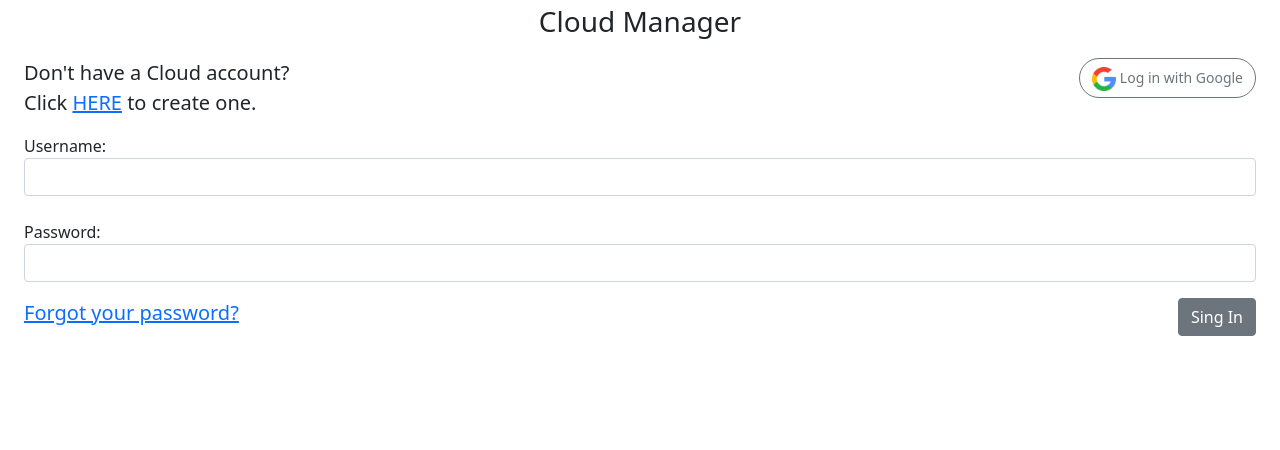
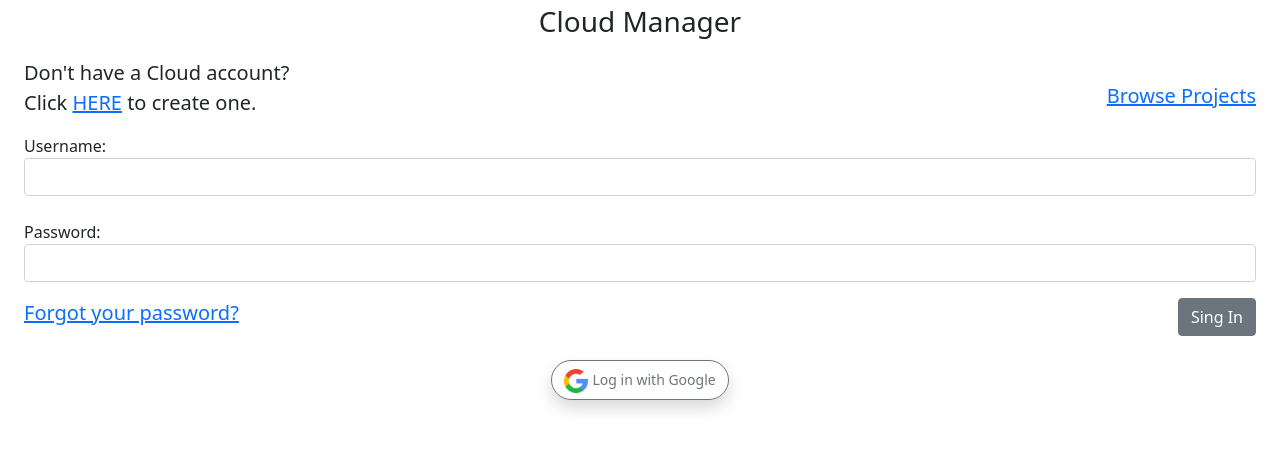
Before and after one commit to Zeusz20/BSc, a Django app: page /user/login/ in a window 1280 px wide. Shown: the top 450 px of the page. Run offline with Django 3.2, Linux system fonts and the light colour scheme; parts of the project's set-up code (start-up, migrations or seed data) failed here and were passed over; some libraries are stand-ins or nearby versions.

Commit message:
Added anonymous project browsing

```diff
--- a/server/main/templates/main/google_login.html
+++ b/server/main/templates/main/google_login.html
@@ -1,5 +1,5 @@
 {% load socialaccount %}
-<form method="post" action="{% provider_login_url 'google' %}">
+<form method="post" action="{% provider_login_url 'google' %}" class="m-0 p-0">
     {% csrf_token %}
     <button type="submit" class="btn btn-outline-light" style="color: black; border-color: #6c757d; border-radius: 32px">
         {% load static %}
--- a/server/main/templates/main/login.html
+++ b/server/main/templates/main/login.html
@@ -2,14 +2,18 @@
 
 {% block content %}
 <div class="row">
-    <div class="col">
+    <div class="col d-flex justify-content-start">
         <p class="lead">
             <span lang="en">Don't have a Cloud account? <br> Click <a href="/user/register/">HERE</a> to create one.</span>
             <span lang="hu">Még nincs Felhő fiókja? <br> Kattintson <a href="/user/register/">IDE</a> a regisztrációhoz.</span>
         </p>
     </div>
+
     <div class="col d-flex justify-content-end">
-        {% include 'main/google_login.html' %}
+        <a href="/user/search/" class="lead link-primary" style="margin: auto 0 auto 0">
+            <span lang="en">Browse Projects</span>
+            <span lang="hu">Projektek Böngészése</span>
+        </a>
     </div>
 </div>
 
@@ -32,6 +36,7 @@
             <span lang="hu"><a href="/user/recovery/" class="lead">Elfelejtette a jelszavát?</a></span>
         </div>
     </div>
+
     <div class="col d-flex justify-content-end">
         <button type="submit" form="login" class="btn btn-secondary">
             <span lang="en">Sing In</span>
@@ -39,4 +44,10 @@
         </button>
     </div>
 </div>
+
+<div class="d-flex justify-content-center my-4">
+    <div class="shadow" style="border-radius: 32px">
+        {% include 'main/google_login.html' %}
+    </div>
+</div>
 {% endblock content %}
--- a/server/main/views.py
+++ b/server/main/views.py
@@ -127,11 +127,11 @@ class UserView(View):
             from django.core.paginator import Paginator
             from django.db.models import Q
 
-            if not authenticated:
-                return redirect('/user/login/')
-
-            db_param = Q(user=request.user) if self.view == 'home' else ~Q(user=request.user)
-            projects = GWProject.objects.filter(db_param)
+            if authenticated:
+                db_param = Q(user=request.user) if self.view == 'home' else ~Q(user=request.user)
+                projects = GWProject.objects.filter(db_param)
+            else:
+                projects = GWProject.objects.all()
 
             query = request.GET.get('query')
             page = request.GET.get('page', '1')
```
Also changed, not shown: server/main/templates/main/user.html (+17 -4 lines).
